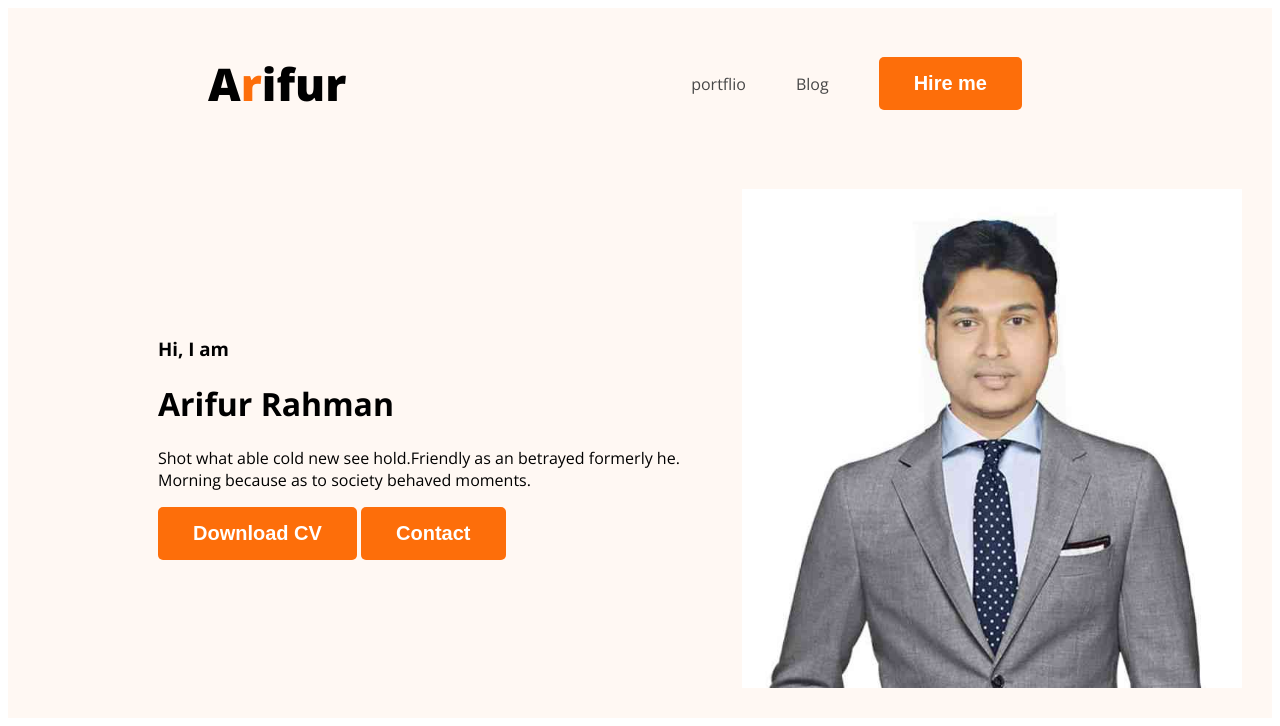
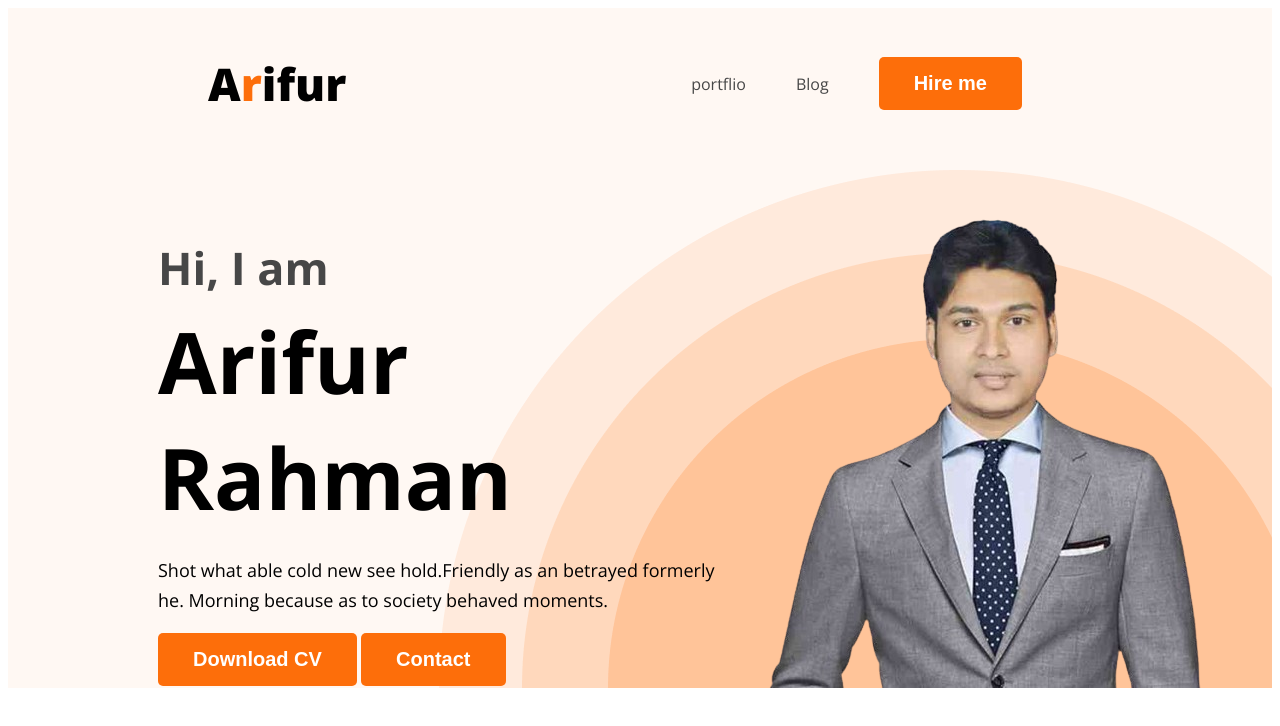
Before and after one commit to mamarif1555/website-portfolio-1, a plain HTML site: page index.html in a window 1280 px wide. Drawn offline with nearby package versions, Linux system fonts and the light colour scheme.

Commit message:
comblite hader

```diff
--- a/index.html
+++ b/index.html
@@ -3,7 +3,7 @@
 <head>
     <meta charset="UTF-8">
     <meta name="viewport" content="width=device-width, initial-scale=1.0">
-    <title>website portfolio-1</title>
+    <title>This is my portfolio-1</title>
 
     <link rel="preconnect" href="https://fonts.googleapis.com">
 <link rel="preconnect" href="https://fonts.gstatic.com" crossorigin>
@@ -25,11 +25,11 @@
        <div class="banner-content">
         <h3 class="banner-text">Hi, I  am</h3>
         <h1 class="banner-title">Arifur Rahman</h1>
-        <p>Shot what able cold new see hold.Friendly as an betrayed formerly he. Morning because as to society behaved moments.</p>
+        <p class="banner-description">Shot what able cold new see hold.Friendly as an betrayed formerly he. Morning because as to society behaved moments.</p>
         <button class="btn-primary">Download CV</button>
         <button class="btn-primary">Contact</button>
        </div>
-       <img class="profile-pic" src="images/Md Arifur Rahman.jpg" alt="This is arif">
+       <img class="profile-pic" src="images/arifur.png" alt="This is arif">
        </div>
     </header>
     <main>
--- a/styles/portflio.css
+++ b/styles/portflio.css
@@ -49,13 +49,42 @@ nav a {
 /*  header related style */
 .header {
     background-color:#FFF8F3;
+    background-image: url(../images/header_bg.png);
+    background-repeat: no-repeat;
+    background-position: bottom right;
 }
 .banner{
-    padding: 30px 30px 30px 150px;
+    padding: 30px 30px 0px 150px;
     display: flex;
     align-items: center;
+    justify-content: space-between;
+}
+.banner-content{
+    /* max-width: 500px; */
 }
 .banner .profile-pic{
- width: 500px;
+    width: 500px;
+
 
 }
+.banner-text{
+
+    font-size: 45px;
+    color: #474747;
+    margin-bottom: 0;
+}
+.banner-title{
+    color:  #181818);
+    font-size: 85px;
+    font-weight: 700;
+    margin-top:5px;
+    margin-bottom: 20px;
+
+}
+.banner-description{
+    color:  #757575);
+    font-size: 18px;
+    line-height: 30px; /* 166.667% */
+    margig-bottom:30px;
+
+}
```
Also changed, not shown: images/Md Arifur Rahman.jpg (deleted), images/arifur.png (added).
